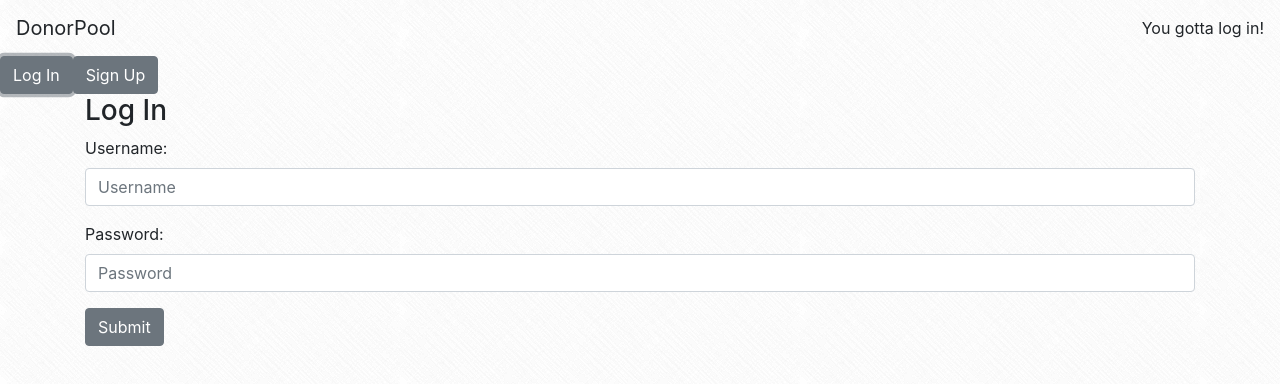
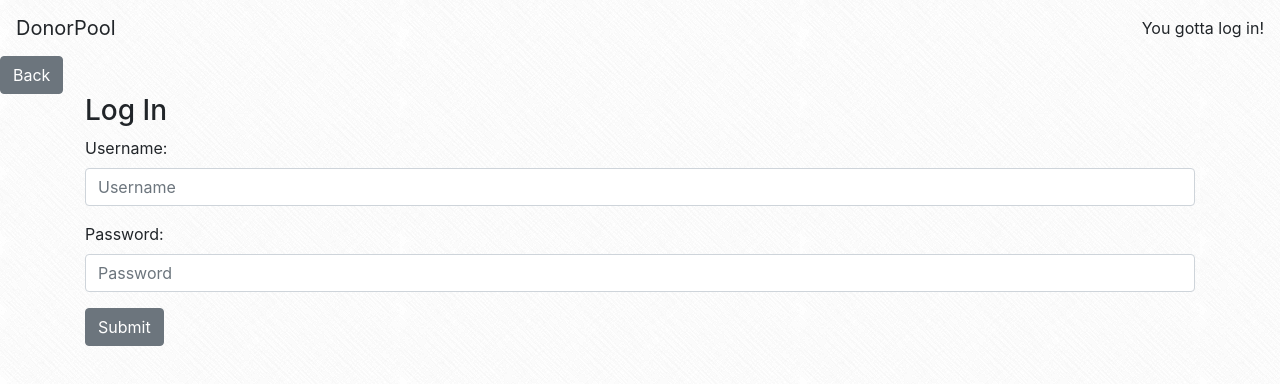
Before and after one commit to Dick-Ward/DonorPool-client, a React (Create React App) app: page /login in a window 1280 px wide. Both pictures are taken after a click on the button "Log In". Shown: the top 384 px of the page. Built offline with nearby package versions, Linux system fonts and the light colour scheme.

Commit message:
added back button to login/signup

```diff
--- a/src/containers/SplashPageContainer.js
+++ b/src/containers/SplashPageContainer.js
@@ -8,7 +8,7 @@ class SplashPageContainer extends React.Component {
     active: null
   };
   handleClick = event => {
-    if (this.state.active === event.target.value) {
+    if (this.state.active != null) {
       this.setState({ active: null });
     } else {
       this.setState({ active: event.target.value });
@@ -17,12 +17,22 @@ class SplashPageContainer extends React.Component {
   render() {
     return (
       <div>
-        <Button onClick={this.handleClick} className="Login" value="Login">
-          Log In
-        </Button>
-        <Button onClick={this.handleClick} className="Signup" value="Signup">
-          Sign Up
-        </Button>
+        {this.state.active === null ? (
+          <div>
+            <Button onClick={this.handleClick} className="Login" value="Login">
+              Log In
+            </Button>
+            <Button
+              onClick={this.handleClick}
+              className="Signup"
+              value="Signup"
+            >
+              Sign Up
+            </Button>
+          </div>
+        ) : (
+          <Button onClick={this.handleClick}>Back</Button>
+        )}
         {this.state.active === "Login" ? <Login /> : null}
         {this.state.active === "Signup" ? <Signup /> : null}
       </div>
```
